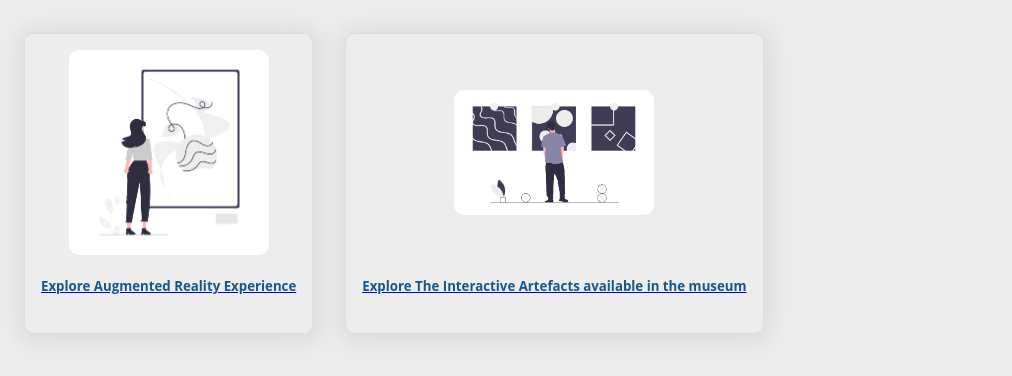
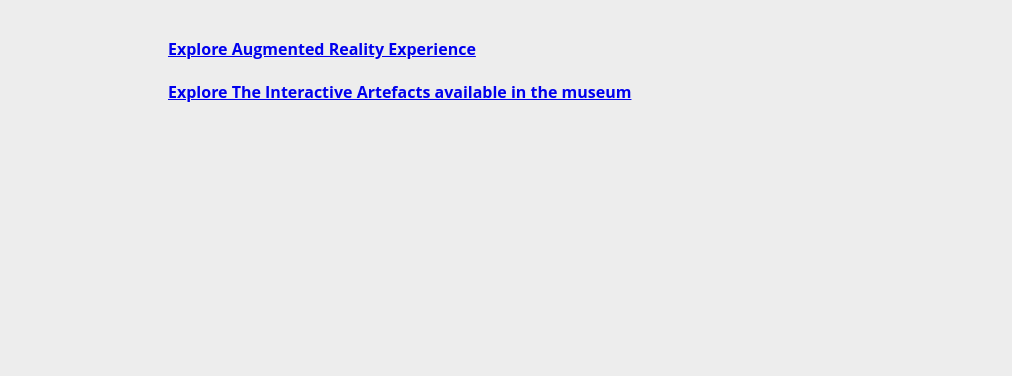
Before and after one commit to Ajay2196/ARteology, a plain HTML site: page index.html in a window 1280 px wide. Shown: the part 64-440 px from the top of the page, without its empty margins (0-1012 px from the left). Drawn offline with Linux system fonts and the light colour scheme; no server answers.

Commit message:
revert last changes

```diff
--- a/index.html
+++ b/index.html
@@ -9,14 +9,20 @@
         Welcome to Arteology, A Hunt Museum AR Experience!
       </h2>
     </div>
-    <div class='panel__container'>
-    <a href="ar.html" class='panel panel-flat'><img src="./assets/images/undraw_Art_lover_re_fn8g.png" alt=" explore AR Experience "/><h5>Explore Augmented Reality Experience</h5></a>
-    <a href="explore.html" class='panel panel-flat'><img src="./assets/images/undraw_art_museum_8or4.png" alt=" explore AR Experience "/><h5>Explore The Interactive Artefacts available in the museum</h5></a>
-      </div>
 
-
+    <div class="arteology__content" id="contentWindow" >
+        <a href="ar.html">
+            <div class="content_option">
+                <h4>Explore Augmented Reality Experience</h4>
+            </div>
+        </a>
+        <a href="explore.html">
+            <div class="content_option">
+                <h4>Explore The Interactive Artefacts available in the museum</h4>
+            </div>
+        </a>
+    </div>
 
     <script src="./scripts/master.js"></script>
-
   </body>
 </html>
--- a/styles/css/main.css
+++ b/styles/css/main.css
@@ -69,11 +69,3 @@
 .panel h5 {color: #15588d;}
 
 .panel img {border-radius: 10px;}
-
-.arteology__home  .panel img {
-  width: 200px;
-  margin: auto;
-}
-.arteology__home .panel__container{
-  display: flex;
-}
```
